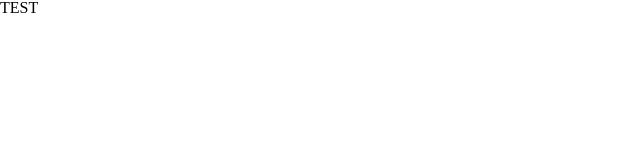
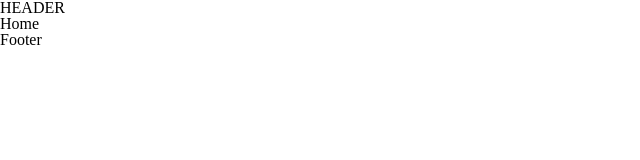
Before and after one commit to clb-app/undercover_frontend_react, a React (Create React App) app: page / in a window 1280 px wide. Shown: the top 160 px of the page, without its empty margins (0-640 px from the left). Built offline with nearby package versions, Linux system fonts and the light colour scheme.

Commit message:
navigation created

```diff
--- a/package.json
+++ b/package.json
@@ -8,6 +8,7 @@
     "@testing-library/user-event": "^12.1.10",
     "react": "^17.0.1",
     "react-dom": "^17.0.1",
+    "react-router-dom": "^5.2.0",
     "react-scripts": "4.0.2",
     "web-vitals": "^1.0.1"
   },
--- a/src/App.js
+++ b/src/App.js
@@ -1,7 +1,41 @@
+// import des packages
+import React from "react";
+import { BrowserRouter as Router, Switch, Route } from "react-router-dom";
+
+// import CSS
 import "./App.css";
 
+// import des containers
+import Home from "./containers/Home";
+import NewParty from "./containers/NewParty";
+import JoinParty from "./containers/JoinParty";
+import Party from "./containers/Party";
+
+// import des composants
+import Header from "./components/Header";
+import Footer from "./components/Footer";
+
 const App = () => {
-  return <div className="App">TEST</div>;
+  return (
+    <Router>
+      <Header />
+      <Switch>
+        <Route path="/">
+          <Home />
+        </Route>
+        <Route path="/new">
+          <NewParty />
+        </Route>
+        <Route path="/join">
+          <JoinParty />
+        </Route>
+        <Route path="/party/:code">
+          <Party />
+        </Route>
+      </Switch>
+      <Footer />
+    </Router>
+  );
 };
 
 export default App;
```
Also changed, not shown: 1 other file (tests, documents, lock files or other folders).
